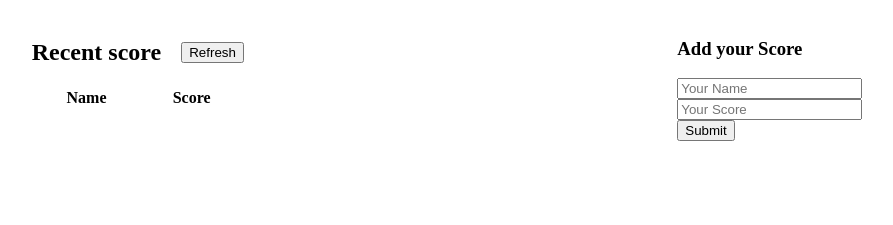
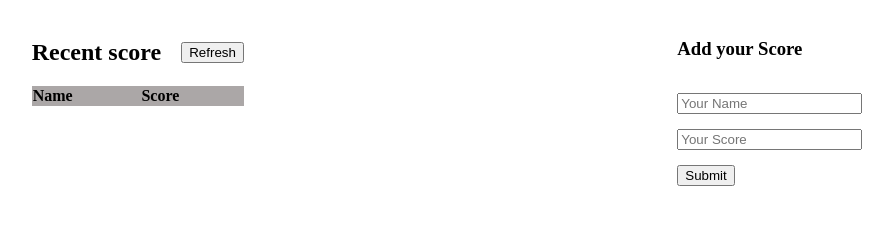
Before and after one commit to techmoves/Leaderboard, a website built with webpack: page src/index.html in a window 1280 px wide. Shown: the part 61-286 px from the top of the page, without its empty margins (193-1086 px from the left). Built offline with nearby package versions, Linux system fonts and the light colour scheme; no server answers.

Commit message:
Add styling in the UI

```diff
--- a/src/style.css
+++ b/src/style.css
@@ -33,3 +33,27 @@ ul li {
   list-style: none;
   padding-top: 11px;
 }
+
+table {
+  width: 100%;
+  text-align: left;
+  border-collapse: collapse;
+}
+
+thead {
+  background-color: #aba7a7;
+}
+
+tr:nth-child(even) {
+  background-color: #f2f2f2;
+  margin-top: 10px;
+}
+
+.submit {
+  margin: 15px 0 0 0;
+}
+
+input {
+  margin: 15px 0 0 0;
+
+}
```
Also changed, not shown: dist/main.bundle.js.
